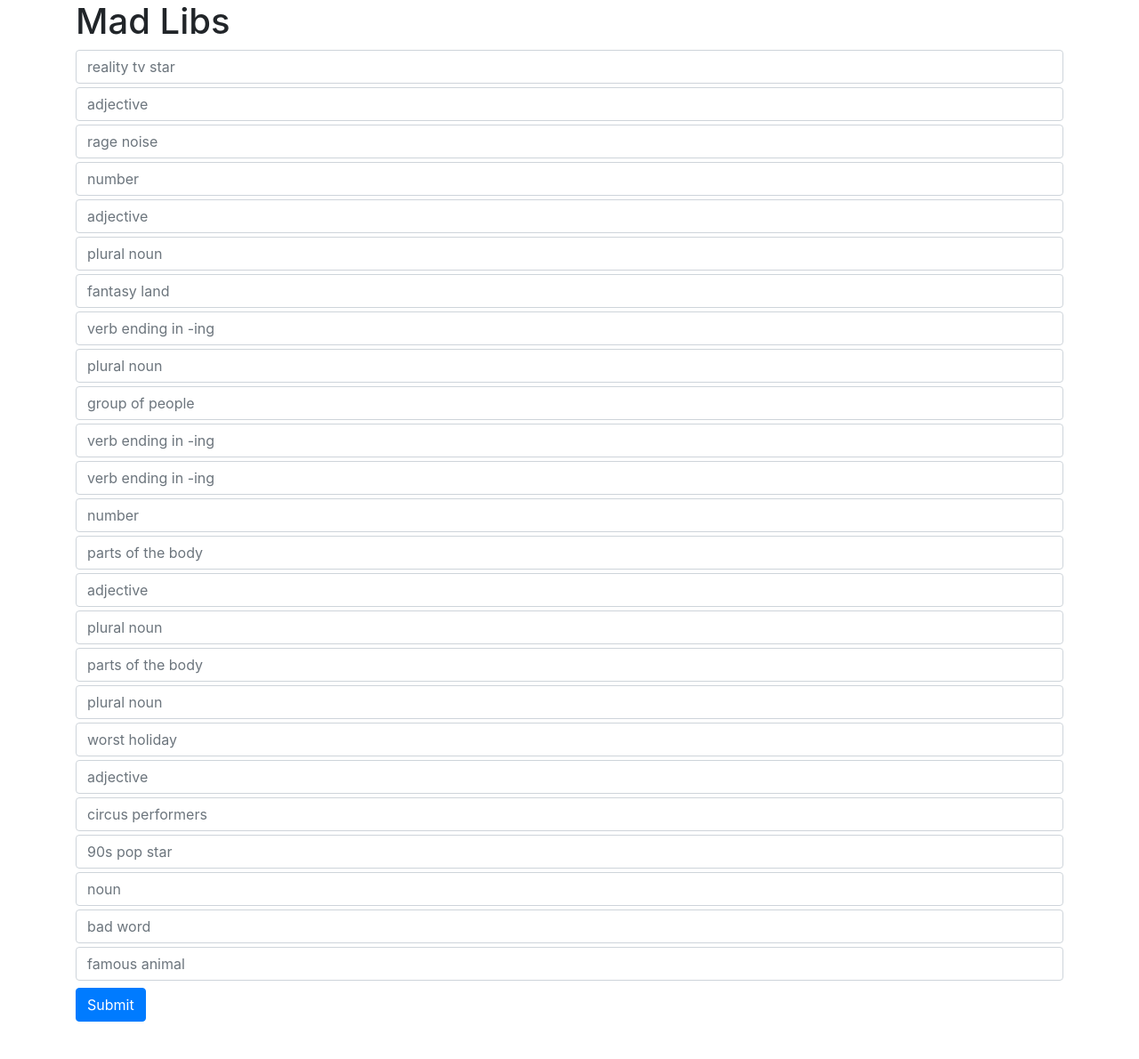
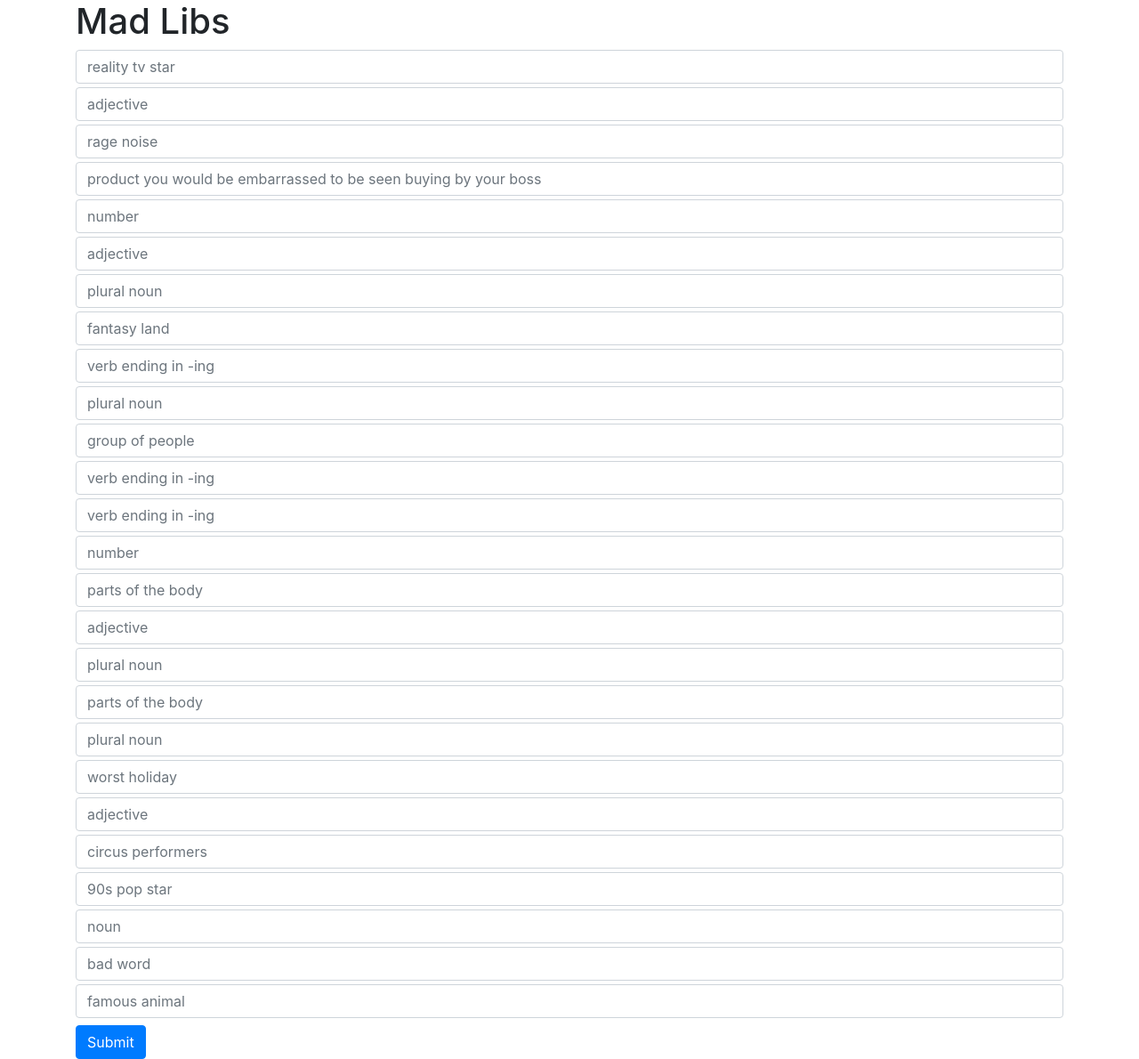
Before and after one commit to kenirwin/mad-libs, a Jekyll site: the page built from elise.html, in a window 1280 px wide. Shown: the whole page at 89% size. Built offline with Jekyll 4.4.1, drawn with Linux system fonts in a browser that asks for light colours; before the commit the page ends 1148 px from its top, so only the background shows below that.

Commit message:
still fixing elise

```diff
--- a/elise.html
+++ b/elise.html
@@ -7,7 +7,7 @@ Re: Per My Last Email<br />
 To:  <span class="input" data-placeholder="reality TV star"></span>,
 
 
-Thank you so much for your <span class="input" data-placeholder="adjective"></span> response to my last email. I apologize for the <span class="input" data-placeholder="rage noise"></span> you are clearly experiencing about <span class="product you would be embarrassed to be seen buying by your boss"></span> Inc. policy at this time. I take full responsibility, as I should have known that personally making <span class="input" data-placeholder="number"></span> hours’ worth of training videos, a(n) <span class="input" data-placeholder="adjective"></span> flow chart describing operations, and putting an increasingly elaborate series of <span class="input" data-placeholder="plural noun"></span> on your desk would be insufficient guidance.
+Thank you so much for your <span class="input" data-placeholder="adjective"></span> response to my last email. I apologize for the <span class="input" data-placeholder="rage noise"></span> you are clearly experiencing about <span class="input" data-placeholder="product you would be embarrassed to be seen buying by your boss"></span> Inc. policy at this time. I take full responsibility, as I should have known that personally making <span class="input" data-placeholder="number"></span> hours’ worth of training videos, a(n) <span class="input" data-placeholder="adjective"></span> flow chart describing operations, and putting an increasingly elaborate series of <span class="input" data-placeholder="plural noun"></span> on your desk would be insufficient guidance.
 
 As a reminder, based on current regulations by the great state of <span class="input" data-placeholder="fantasy land "></span> we are prohibited from <span class="input" data-placeholder="verb ending in -ing"></span> into <span class="input" data-placeholder="plural noun"></span>. I recognized that this policy causes some inconvenience, as our <span class="input" data-placeholder="group of people"></span> has a long standing tradition of <span class="input" data-placeholder="verb ending in -ing"></span> and <span class="input" data-placeholder="verb ending in -ing"></span>.
 
```
